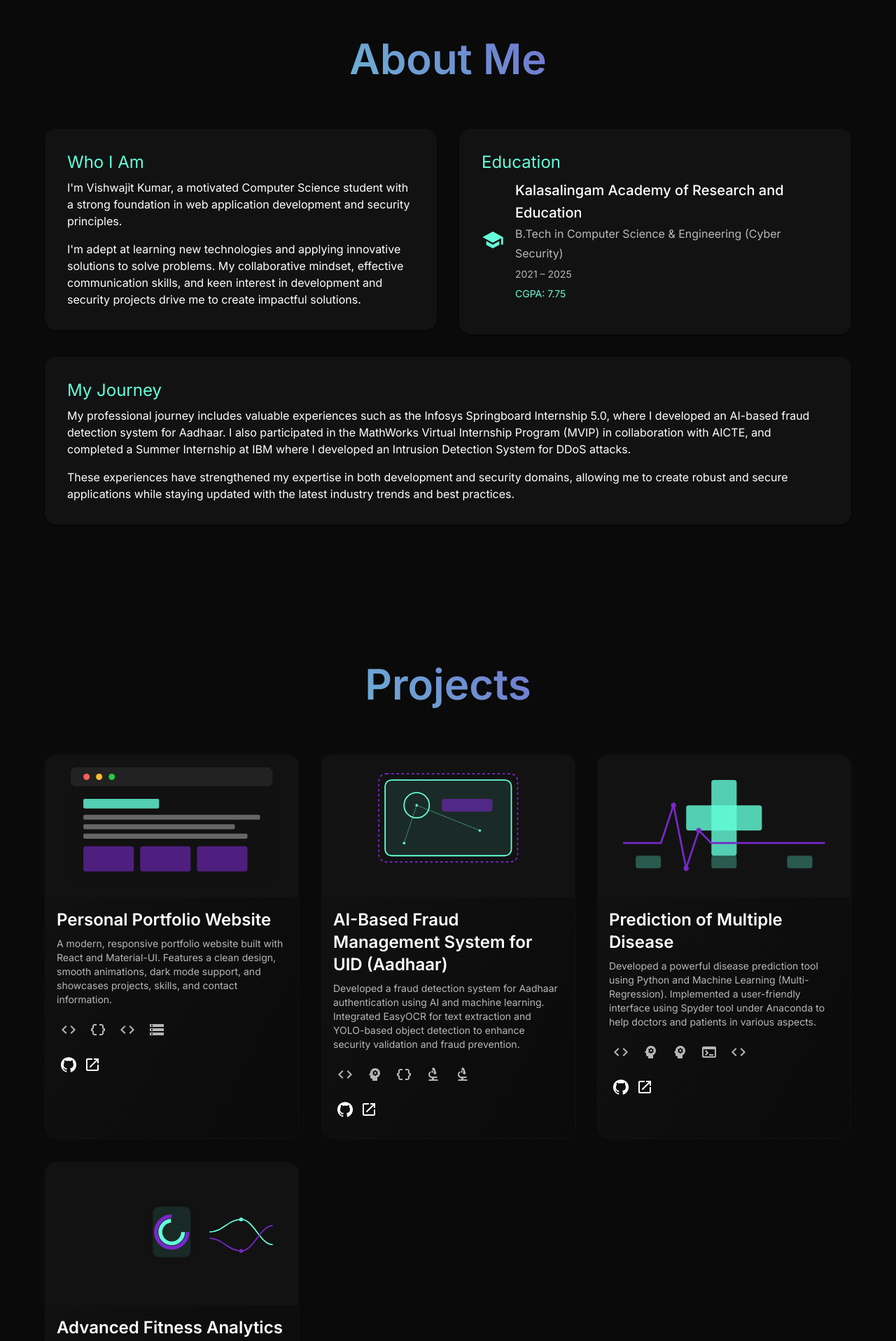
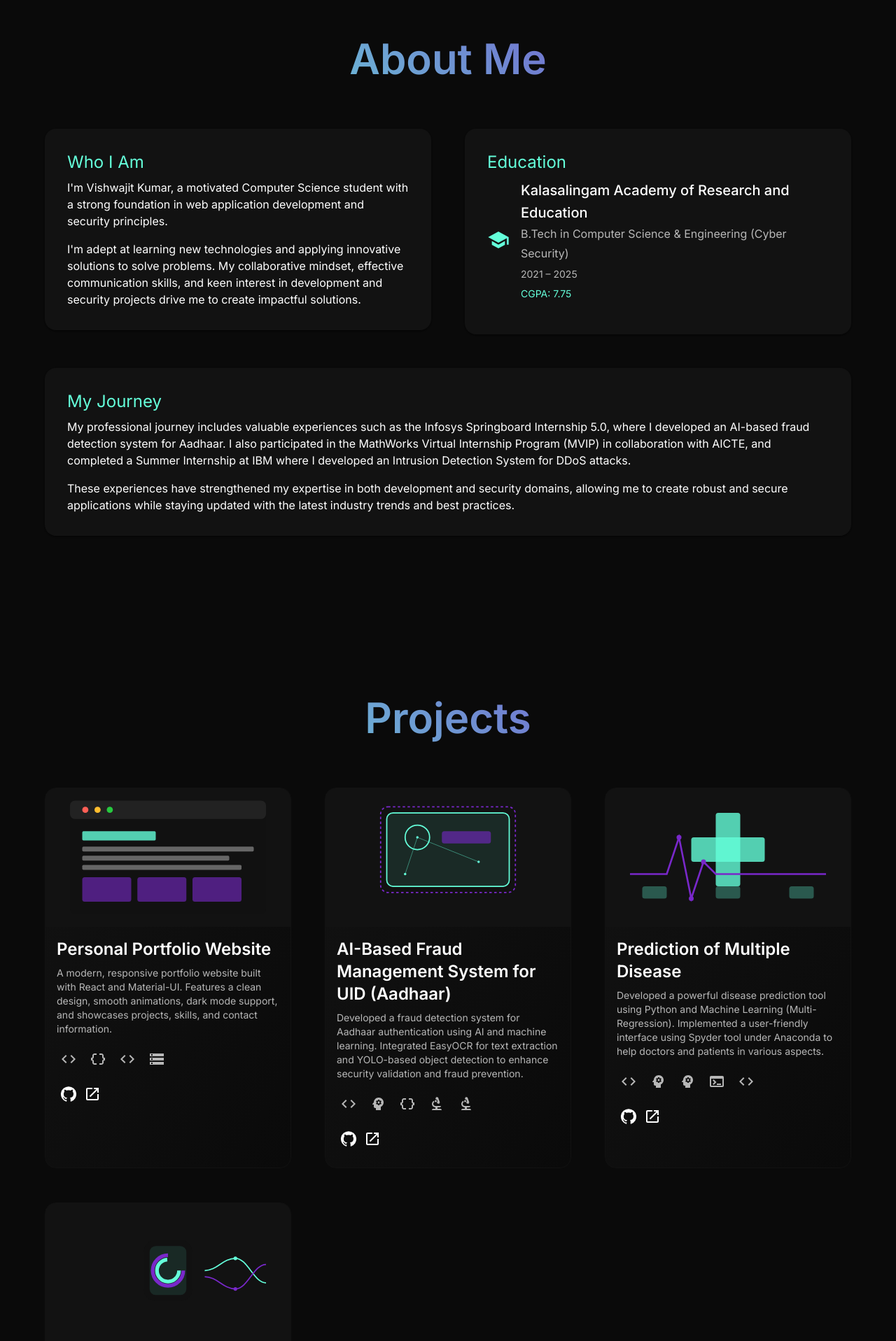
Before and after one commit to Vishwajit8521/My-Portfolio, a React (Create React App) app in the folder client/: page / in a window 1280 px wide. Shown: the part 880-2797 px from the top of the page at 70% size. Built offline with nearby package versions, Linux system fonts and the light colour scheme.

Commit message:
Initial commit

```diff
--- a/client/src/App.js
+++ b/client/src/App.js
@@ -98,19 +98,19 @@ function App() {
       <Suspense fallback={<LoadingScreen />}>
         <Box sx={{ overflowX: 'hidden' }}>
           <Navbar />
-          <Box id="home">
+          <Box id="home" sx={{ scrollMarginTop: { xs: '70px', md: '80px' } }}>
             <Home />
           </Box>
-          <Box id="about">
+          <Box id="about" sx={{ scrollMarginTop: { xs: '70px', md: '80px' } }}>
             <About />
           </Box>
-          <Box id="projects">
+          <Box id="projects" sx={{ scrollMarginTop: { xs: '70px', md: '80px' } }}>
             <Projects />
           </Box>
-          <Box id="skills">
+          <Box id="skills" sx={{ scrollMarginTop: { xs: '70px', md: '80px' } }}>
             <Skills />
           </Box>
-          <Box id="contact">
+          <Box id="contact" sx={{ scrollMarginTop: { xs: '70px', md: '80px' } }}>
             <Contact />
           </Box>
         </Box>
--- a/client/src/components/About.js
+++ b/client/src/components/About.js
@@ -57,8 +57,9 @@ const About = () => {
       animate="visible"
       sx={{
         minHeight: '100vh',
-        pt: { xs: 12, md: 16 },
-        pb: 8,
+        pt: { xs: 14, md: 16 },
+        pb: { xs: 10, md: 12 },
+        backgroundColor: '#0a0a0a',
       }}
     >
       <Container maxWidth="lg">
@@ -80,7 +81,7 @@ const About = () => {
           </Typography>
         </motion.div>
 
-        <Grid container spacing={4}>
+        <Grid container spacing={{ xs: 4, md: 6 }}>
           <Grid item xs={12} md={6}>
             <motion.div variants={itemVariants}>
               <StyledPaper>
--- a/client/src/components/Contact.js
+++ b/client/src/components/Contact.js
@@ -50,14 +50,16 @@ const Contact = () => {
         display: 'flex',
         alignItems: 'center',
         justifyContent: 'center',
-        padding: 3,
+        pt: { xs: 14, md: 16 },
+        pb: { xs: 10, md: 12 },
+        px: 3,
         position: 'relative',
-        bgcolor: 'background.default',
+        bgcolor: '#0a0a0a',
         color: 'text.primary',
       }}
     >
       <Container maxWidth="lg">
-        <Grid container spacing={5} alignItems="center" justifyContent="space-between">
+        <Grid container spacing={{ xs: 6, md: 5 }} alignItems="center" justifyContent="space-between">
           <Grid item xs={12} md={6} sx={{ textAlign: { xs: 'center', md: 'left' } }}>
             <GradientTypography variant="h2" component="h1" sx={{ mb: 1 }}>
               Vishwajit Kumar
--- a/client/src/components/Home.js
+++ b/client/src/components/Home.js
@@ -33,13 +33,14 @@ const Home = () => {
         minHeight: '100vh',
         display: 'flex',
         alignItems: 'center',
-        pt: { xs: 8, md: 0 },
+        pt: { xs: 10, md: 0 },
+        pb: { xs: 6, md: 0 },
         backgroundColor: '#0a0a0a',
         background: 'linear-gradient(135deg, #0a0a0a 0%, #1a1a2e 50%, #16213e 100%)',
       }}
     >
       <Container maxWidth="lg">
-        <Grid container spacing={4} alignItems="center">
+        <Grid container spacing={{ xs: 6, md: 4 }} alignItems="center" justifyContent="space-between">
           <Grid item xs={12} md={6}>
             <motion.div variants={itemVariants}>
               <Typography
--- a/client/src/components/Navbar.js
+++ b/client/src/components/Navbar.js
@@ -101,23 +101,45 @@ const Navbar = () => {
         behavior: 'smooth'
       });
       setActiveSection(path);
-      handleDrawerToggle();
+
+      // Only close drawer if on mobile
+      if (isMobile && mobileOpen) {
+        handleDrawerToggle();
+      }
     }
   };
 
   const drawer = (
-    <Box onClick={handleDrawerToggle} sx={{ textAlign: 'center', p: 2 }}>
+    <Box sx={{ textAlign: 'center', p: 2, width: 250, bgcolor: 'background.paper' }}>
+      <Box sx={{ my: 2 }}>
+        <Logo>
+          <span className="bracket">{'{'}</span>
+          Vishwajit
+          <span className="bracket">{'}'}</span>
+        </Logo>
+      </Box>
       <List>
         {navItems.map((item) => (
           <ListItem
             key={item.name}
             button
             onClick={() => scrollToSection(item.path)}
+            sx={{
+              borderRadius: 1,
+              mb: 1,
+              '&:hover': {
+                bgcolor: 'rgba(0, 0, 0, 0.04)'
+              }
+            }}
           >
             <ListItemText
               primary={item.name}
+              primaryTypographyProps={{
+                fontWeight: activeSection === item.path ? 700 : 400,
+              }}
               sx={{
                 color: activeSection === item.path ? 'primary.main' : 'text.primary',
+                textAlign: 'center'
               }}
             />
           </ListItem>
@@ -145,8 +167,14 @@ const Navbar = () => {
             <IconButton
               color="inherit"
               aria-label="open drawer"
-              edge="start"
+              edge="end"
               onClick={handleDrawerToggle}
+              sx={{
+                bgcolor: 'rgba(255, 255, 255, 0.1)',
+                '&:hover': {
+                  bgcolor: 'rgba(255, 255, 255, 0.2)'
+                }
+              }}
             >
               <MenuIcon />
             </IconButton>
--- a/client/src/components/Projects.js
+++ b/client/src/components/Projects.js
@@ -163,8 +163,9 @@ const Projects = memo(() => {
       animate="visible"
       sx={{
         minHeight: '100vh',
-        pt: { xs: 12, md: 16 },
-        pb: 8,
+        pt: { xs: 14, md: 16 },
+        pb: { xs: 10, md: 12 },
+        backgroundColor: '#0a0a0a',
       }}
     >
       <Container maxWidth="lg">
@@ -187,7 +188,7 @@ const Projects = memo(() => {
         </motion.div>
 
         <AnimatePresence>
-          <Grid container spacing={4}>
+          <Grid container spacing={{ xs: 4, md: 6 }}>
             {memoizedProjects.map((project) => (
               <Grid item xs={12} md={6} lg={4} key={project.title}>
                 <ProjectCard
--- a/client/src/components/Skills.js
+++ b/client/src/components/Skills.js
@@ -56,13 +56,13 @@ const SkillItem = styled(motion.div)(({ theme }) => ({
   flexDirection: 'column',
   alignItems: 'center',
   marginBottom: theme.spacing(3),
-  width: '100px',
+  width: '80px',
   textAlign: 'center',
 }));
 
 const IconWrapper = styled(Box)(({ theme }) => ({
-  width: '40px',
-  height: '40px',
+  width: '30px',
+  height: '30px',
   marginBottom: theme.spacing(1),
   display: 'flex',
   alignItems: 'center',
@@ -180,8 +180,8 @@ const Skills = () => {
       animate="visible"
       sx={{
         minHeight: '100vh',
-        pt: { xs: 12, md: 16 },
-        pb: 8,
+        pt: { xs: 14, md: 16 },
+        pb: { xs: 10, md: 12 },
         background: '#0A0A0A',
         position: 'relative',
         zIndex: 1,
@@ -216,7 +216,7 @@ const Skills = () => {
               <CategoryTitle variant="h5">
                 {category.category}
               </CategoryTitle>
-              <SkillsGrid container spacing={2}>
+              <SkillsGrid container spacing={{ xs: 2, md: 3 }}>
                 {category.skills.map((skill, skillIndex) => (
                   <Grid item xs={4} sm={3} md={2} key={skillIndex}>
                     <SkillItem whileHover={{ y: -5 }}>
```
